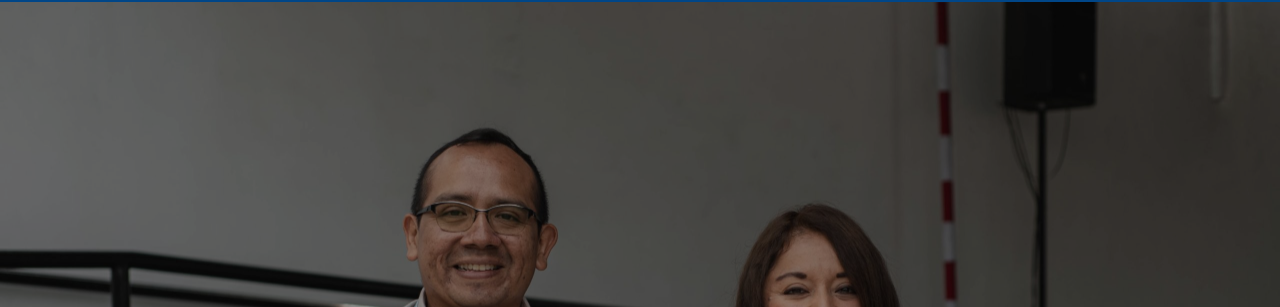
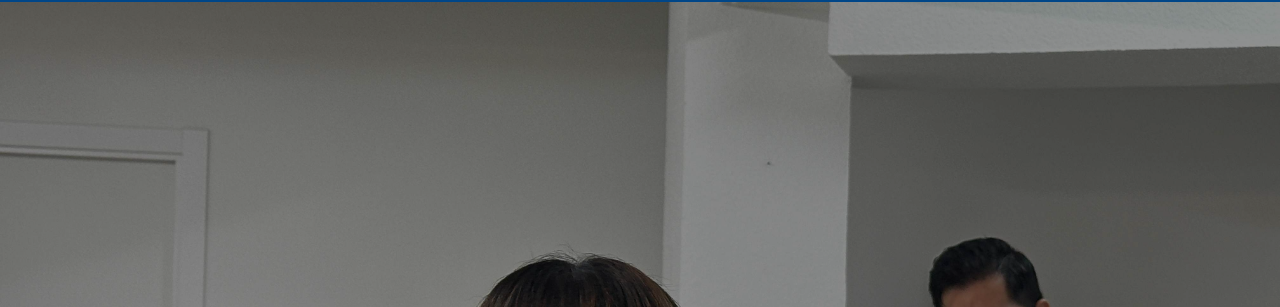
Before and after one commit to joacoooo0/iacym-web, an Astro site: page /dar in a window 1280 px wide. Shown: the part 94-401 px from the top of the page. Built offline with nearby package versions, Linux system fonts and the light colour scheme; Astro itself is replaced by a stand-in of ours.

Commit message:
update ⬆️ wallpaper mejorado

```diff
--- a/src/pages/dar.astro
+++ b/src/pages/dar.astro
@@ -86,7 +86,7 @@ import paypalIcon from "../assets/paypal.svg";
 
 <style>
   .parallax-section {
-    background-image: url("/src/assets/dar-bg.jpg");
+    background-image: url("/src/assets/dar.jpg");
     background-position: center;
     background-repeat: no-repeat;
     background-size: cover;
```
